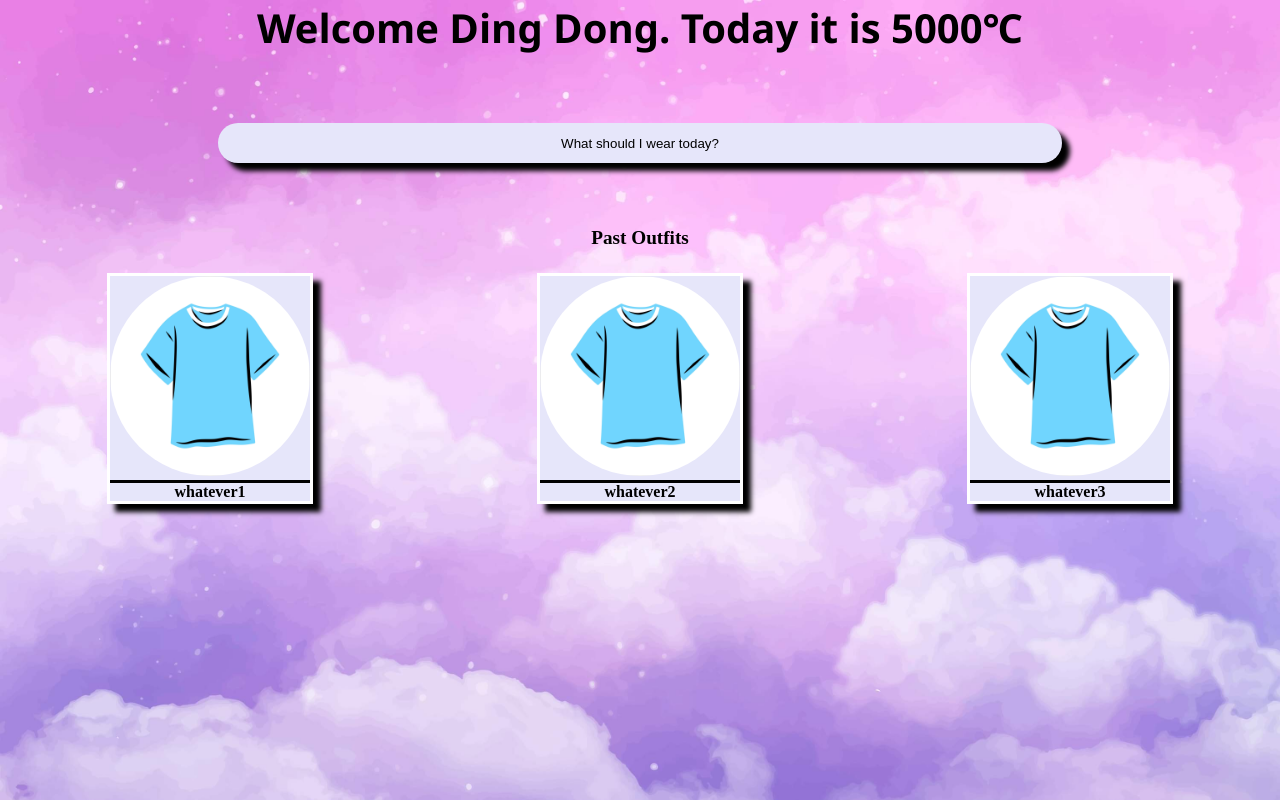
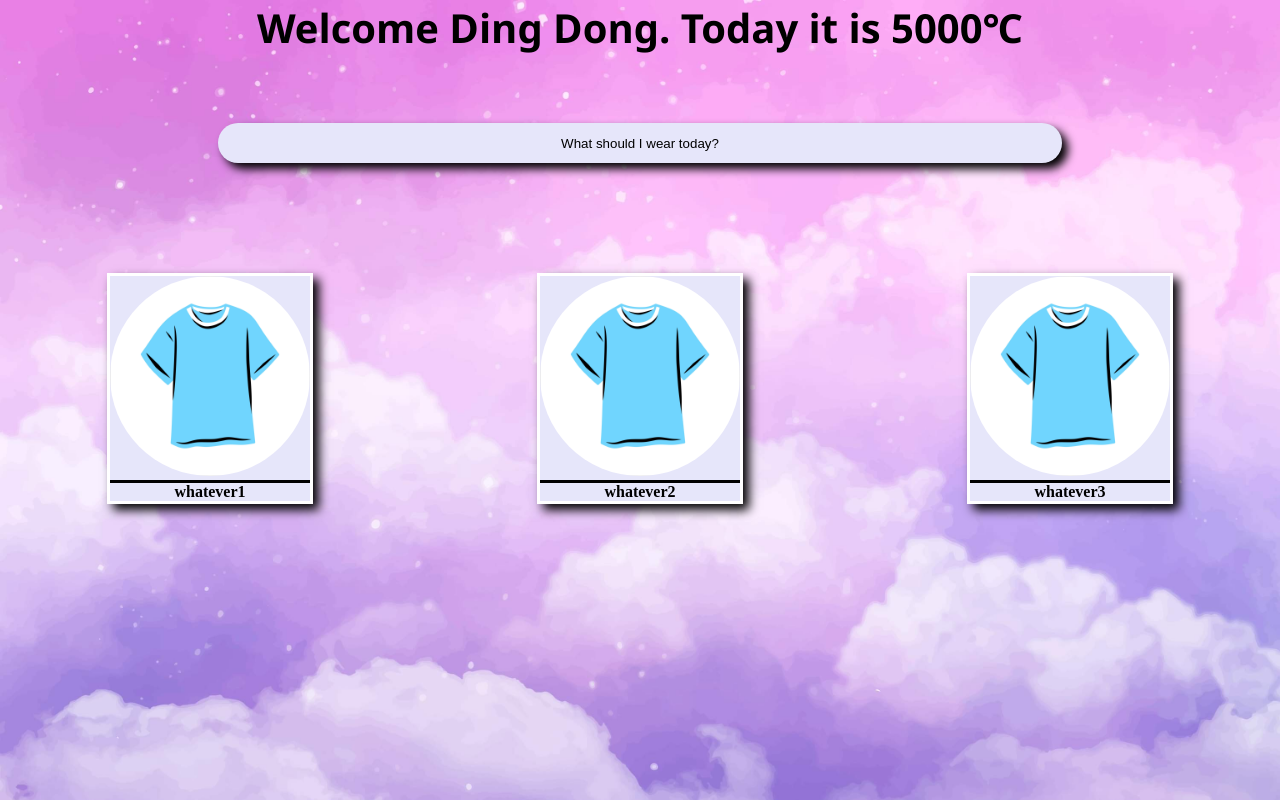
Before and after one commit to CaitiGre/Llamafy-Group-Project, a React (Create React App) app: page /home in a window 1280 px wide. Built offline with nearby package versions, Linux system fonts and the light colour scheme.

Commit message:
Moved outfit tile to homepage subfolder

```diff
--- a/src/components/HomePage/HomePage.jsx
+++ b/src/components/HomePage/HomePage.jsx
@@ -1,5 +1,5 @@
 import React from "react";
-import OutfitTile from "../OutfitTile";
+import OutfitTile from "./OutfitTile";
 import shirt from '../../assets/shirt.png'
 import styles from './HomePage.module.css'
 
--- a/src/components/HomePage/HomePage.module.css
+++ b/src/components/HomePage/HomePage.module.css
@@ -14,6 +14,7 @@
 }
 
 .homePage .header {
+    padding-top: 10vh;
     grid-area: header;
     font-size: larger;
     font-weight: bolder;
@@ -24,7 +25,7 @@
     border: 3px solid white;
     background-color: lavender;
     font-weight: bold;
-    box-shadow: 8px 8px 5px;
+    box-shadow: 6px 6px 10px;
 
 }
 
@@ -41,7 +42,7 @@
     background-color: lavender;
     margin: 50px;
     width: 66vw;
-    box-shadow: 8px 8px 5px;
+    box-shadow: 6px 6px 10px;
 }
 
 .homePage .title {
```
Also changed, not shown: src/components/HomePage/OutfitTile.jsx (renamed from src/components/OutfitTile.jsx).
